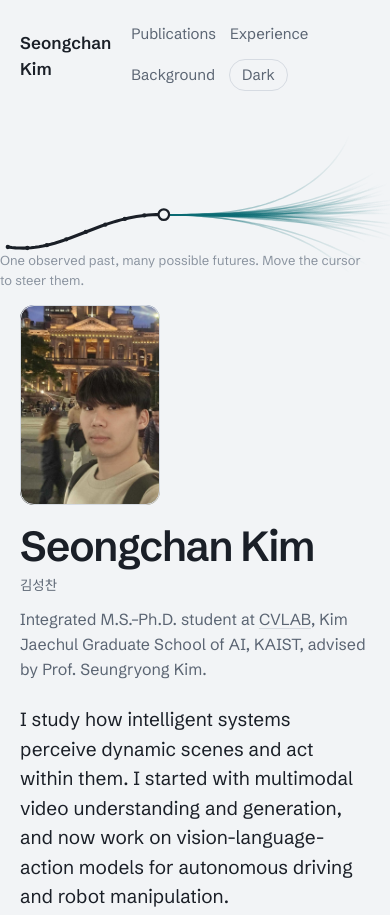
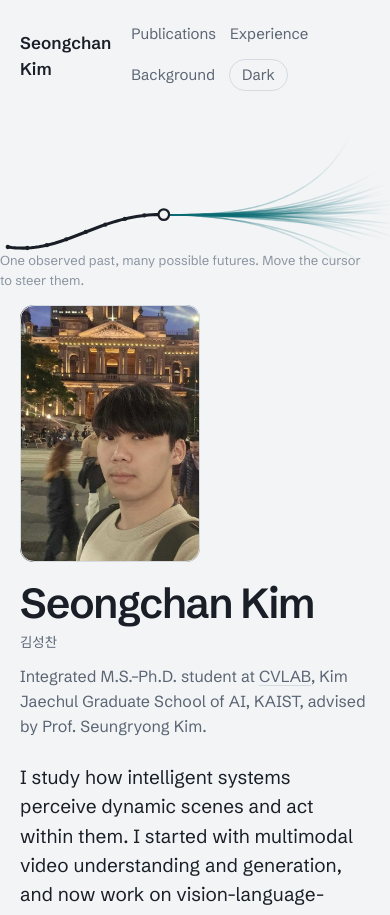
Before and after one commit to deep-overflow/deep-overflow.github.io, a plain HTML site: page index.html in a window 390 px wide. Shown: the top 915 px of the page. Drawn offline with Linux system fonts and the light colour scheme.

Commit message:
Larger profile photo

```diff
--- a/index.html
+++ b/index.html
@@ -61,7 +61,7 @@
     .field{position:relative; height:clamp(180px, 24vw, 280px); margin:0 -32px; cursor:crosshair}
     .field canvas{position:absolute; inset:0; width:100%; height:100%; display:block}
     .field figcaption{position:absolute; right:32px; bottom:10px; font-size:13px; color:var(--faint)}
-    .intro{display:grid; grid-template-columns:220px minmax(0,1fr); gap:48px; align-items:start; margin-top:4px}
+    .intro{display:grid; grid-template-columns:280px minmax(0,1fr); gap:48px; align-items:start; margin-top:4px}
     .portrait{display:block; width:100%; height:auto; border-radius:14px; outline:1px solid var(--rule); outline-offset:-1px}
     .intro h1{font-size:clamp(42px, 6vw, 72px); line-height:1; letter-spacing:-.035em; font-weight:600; margin:0}
     .intro h1 .kr{display:block; font-size:.32em; letter-spacing:0; font-weight:400; color:var(--muted); margin-top:10px; line-height:1.2}
@@ -117,7 +117,7 @@
 
     @media (max-width: 880px){
       :root{--gap:28px}
-      .intro{grid-template-columns:160px minmax(0,1fr); gap:28px}
+      .intro{grid-template-columns:200px minmax(0,1fr); gap:28px}
       .sec{grid-template-columns:1fr; gap:18px; padding:44px 0}
       .sec > h2{position:static}
       .facts{grid-template-columns:1fr}
@@ -127,7 +127,7 @@
     }
     @media (max-width: 600px){
       .intro{grid-template-columns:1fr; gap:20px}
-      .portrait{width:140px}
+      .portrait{width:180px}
       .wrap{padding:0 20px}
       .field{margin:0 -20px}
       .field figcaption{right:20px}
```
